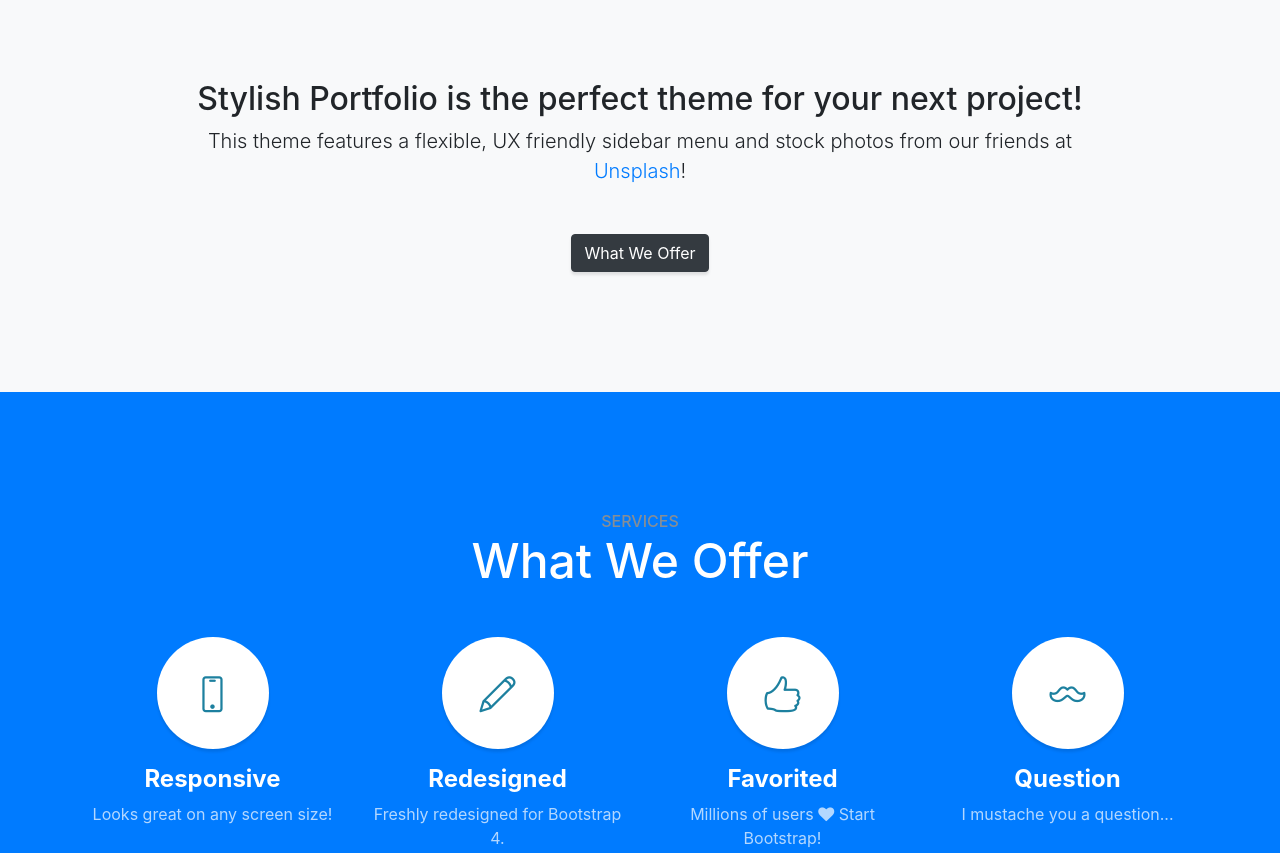
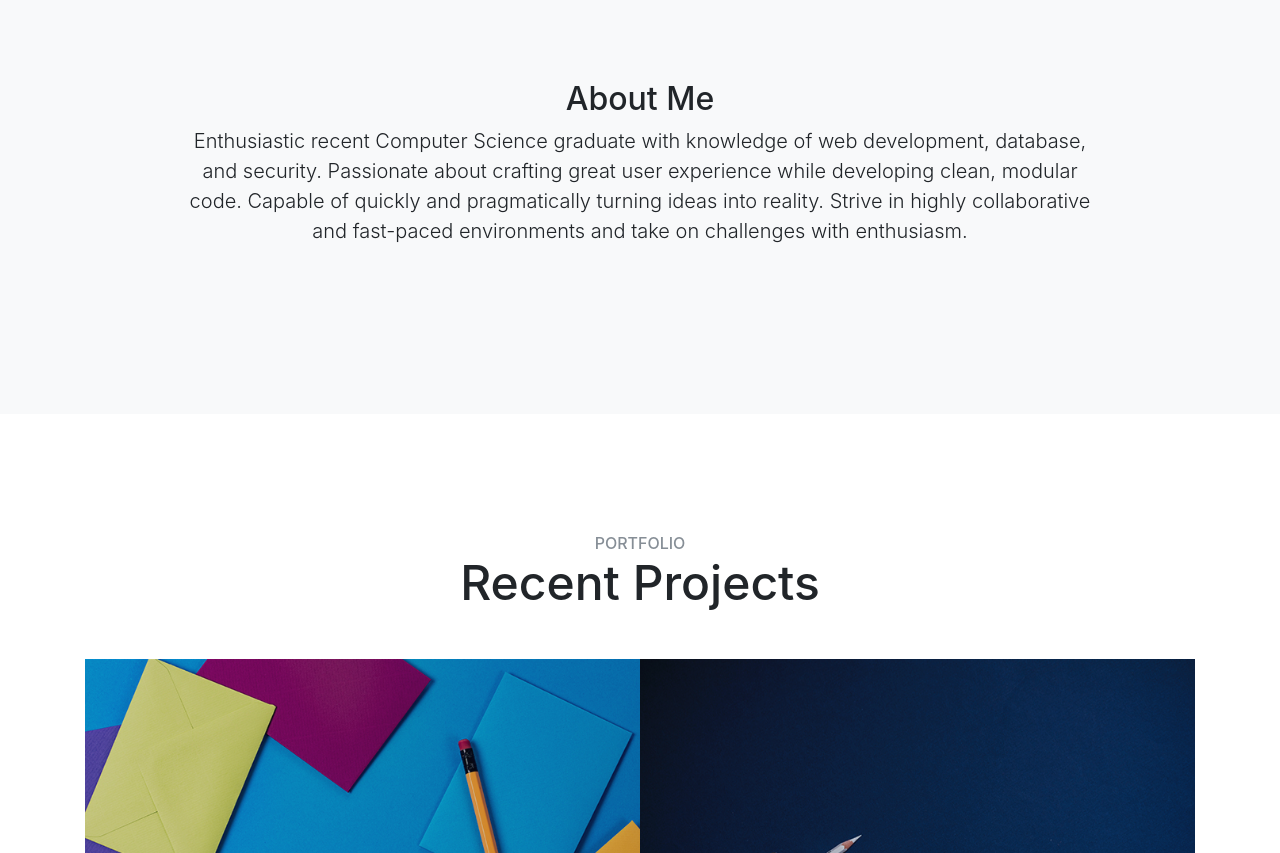
Before and after one commit to JimmyLin39/JimmyLin39.github.io, a website with bundled scripts: page index.html in a window 1280 px wide. Shown: the part 840-1693 px from the top of the page. Built offline with nearby package versions, Linux system fonts and the light colour scheme.

Commit message:
update about

```diff
--- a/index.html
+++ b/index.html
@@ -71,17 +71,21 @@
       <div class="container text-center">
         <div class="row">
           <div class="col-lg-10 mx-auto">
-            <h2>Stylish Portfolio is the perfect theme for your next project!</h2>
-            <p class="lead mb-5">This theme features a flexible, UX friendly sidebar menu and stock photos from our friends at
-              <a href="https://unsplash.com/">Unsplash</a>!</p>
-            <a class="btn btn-dark btn-xl js-scroll-trigger" href="#services">What We Offer</a>
+            <h2>About Me</h2>
+            <p class="lead mb-5">
+                Enthusiastic recent Computer Science graduate with knowledge of web development, database, and security.
+                Passionate about crafting great user experience while developing clean, modular code.
+                Capable of quickly and pragmatically turning ideas into reality.
+                Strive in highly collaborative and fast-paced environments and take on challenges with enthusiasm.
+            </p>
+            <!-- <a class="btn btn-dark btn-xl js-scroll-trigger" href="#services">What We Offer</a> -->
           </div>
         </div>
       </div>
     </section>
 
     <!-- Services -->
-    <section class="content-section bg-primary text-white text-center" id="services">
+    <!-- <section class="content-section bg-primary text-white text-center" id="services">
       <div class="container">
         <div class="content-section-heading">
           <h3 class="text-secondary mb-0">Services</h3>
@@ -128,17 +132,17 @@
           </div>
         </div>
       </div>
-    </section>
+    </section> -->
 
     <!-- Callout -->
-    <section class="callout">
+    <!-- <section class="callout">
       <div class="container text-center">
         <h2 class="mx-auto mb-5">Welcome to
           <em>your</em>
           next website!</h2>
         <a class="btn btn-primary btn-xl" href="https://startbootstrap.com/template-overviews/stylish-portfolio/">Download Now!</a>
       </div>
-    </section>
+    </section> -->
 
     <!-- Portfolio -->
     <section class="content-section" id="portfolio">
@@ -206,13 +210,13 @@
     </section>
 
     <!-- Map -->
-    <section id="contact" class="map">
+    <!-- <section id="contact" class="map">
       <iframe width="100%" height="100%" frameborder="0" scrolling="no" marginheight="0" marginwidth="0" src="https://maps.google.com/maps?f=q&amp;source=s_q&amp;hl=en&amp;geocode=&amp;q=Twitter,+Inc.,+Market+Street,+San+Francisco,+CA&amp;aq=0&amp;oq=twitter&amp;sll=28.659344,-81.187888&amp;sspn=0.128789,0.264187&amp;ie=UTF8&amp;hq=Twitter,+Inc.,+Market+Street,+San+Francisco,+CA&amp;t=m&amp;z=15&amp;iwloc=A&amp;output=embed"></iframe>
       <br/>
       <small>
         <a href="https://maps.google.com/maps?f=q&amp;source=embed&amp;hl=en&amp;geocode=&amp;q=Twitter,+Inc.,+Market+Street,+San+Francisco,+CA&amp;aq=0&amp;oq=twitter&amp;sll=28.659344,-81.187888&amp;sspn=0.128789,0.264187&amp;ie=UTF8&amp;hq=Twitter,+Inc.,+Market+Street,+San+Francisco,+CA&amp;t=m&amp;z=15&amp;iwloc=A"></a>
       </small>
-    </section>
+    </section> -->
 
     <!-- Footer -->
     <footer class="footer text-center">
```
